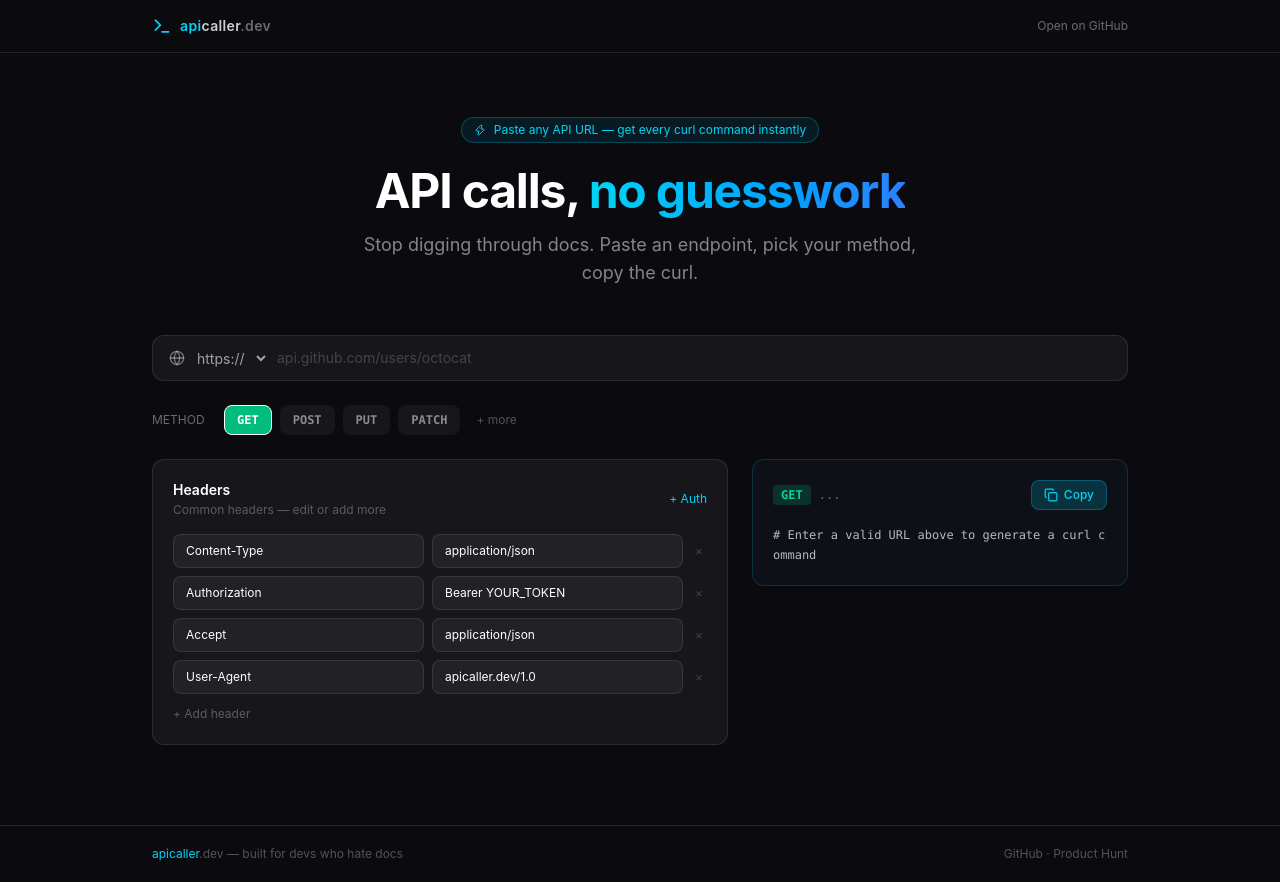
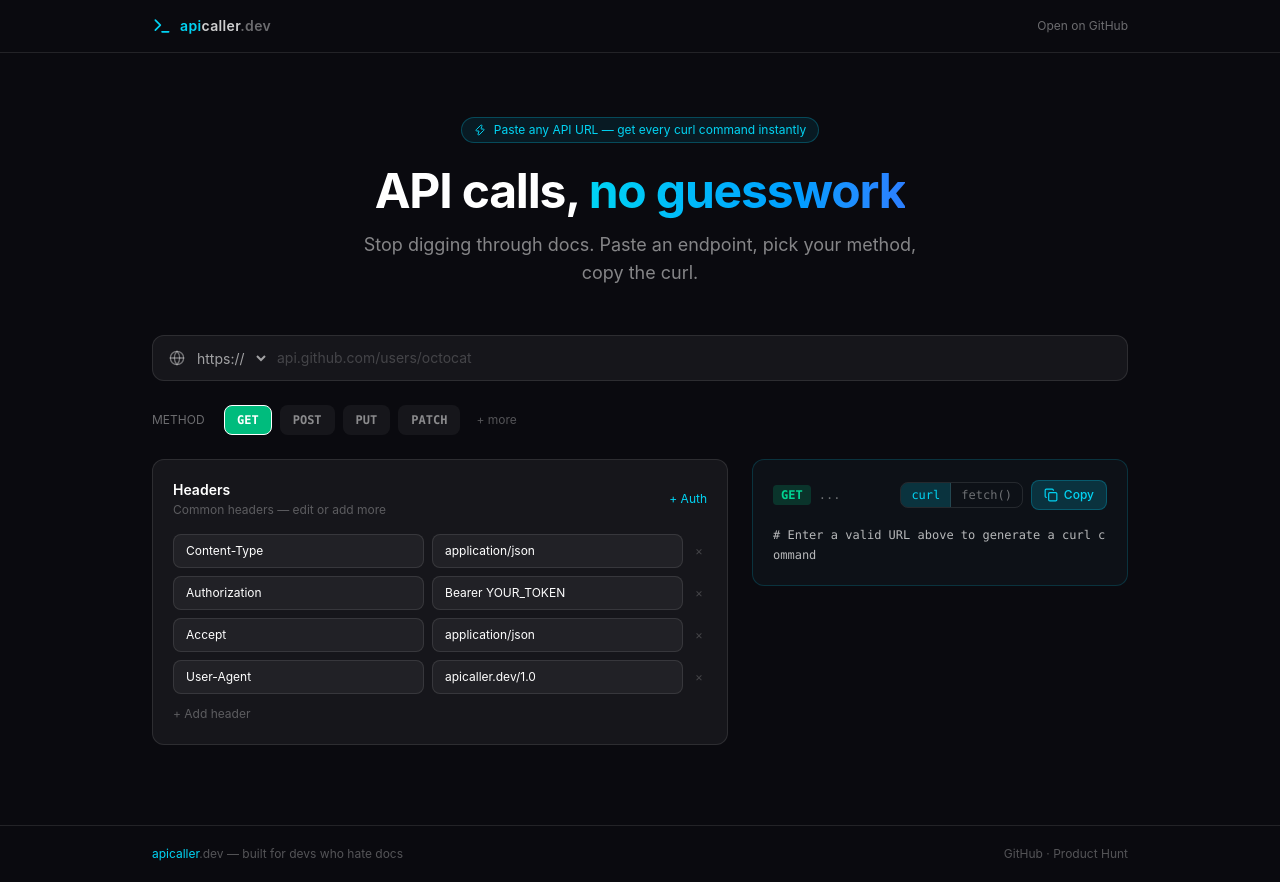
Before and after one commit to thakoreh/apicaller, a Next.js app: page / in a window 1280 px wide. Built offline with nearby package versions, Linux system fonts and the light colour scheme.

Commit message:
feat: add fetch() code generator alongside curl

```diff
--- a/src/app/page.tsx
+++ b/src/app/page.tsx
@@ -1,7 +1,7 @@
 'use client';
 
 import { useState, useCallback } from 'react';
-import { parseUrl, buildCurlCommand, COMMON_HEADERS } from '@/lib/url';
+import { parseUrl, buildCurlCommand, buildFetchCode, COMMON_HEADERS } from '@/lib/url';
 import { Copy, Check, Zap, Globe, Code2, Terminal } from 'lucide-react';
 
 const METHODS = [
@@ -41,6 +41,7 @@ export default function HomePage() {
   const [body, setBody] = useState('');
   const [copied, setCopied] = useState(false);
   const [showAllMethods, setShowAllMethods] = useState(false);
+  const [outputFormat, setOutputFormat] = useState<'curl' | 'fetch'>('curl');
 
   const parsed = parseUrl(urlInput);
   const fullUrl = parsed.isValid
@@ -48,7 +49,9 @@ export default function HomePage() {
     : urlInput.startsWith('http') ? urlInput : '';
 
   const curlCommand = parsed.isValid
-    ? buildCurlCommand(selectedMethod, fullUrl, headers, body)
+    ? outputFormat === 'fetch'
+      ? buildFetchCode(selectedMethod, fullUrl, headers, body)
+      : buildCurlCommand(selectedMethod, fullUrl, headers, body)
     : '# Enter a valid URL above to generate a curl command';
 
   const addHeader = () => setHeaders((h) => [...h, { key: '', value: '' }]);
@@ -245,6 +248,30 @@ export default function HomePage() {
                     {parsed.isValid ? parsed.pathname || '/' : '...'}
                   </span>
                 </div>
+                <div className="flex items-center gap-2">
+                  {/* Output format toggle */}
+                  <div className="flex items-center rounded-lg border border-white/10 overflow-hidden">
+                    <button
+                      onClick={() => setOutputFormat('curl')}
+                      className={`px-2.5 py-1 text-xs font-mono transition-colors ${
+                        outputFormat === 'curl'
+                          ? 'bg-cyan-500/20 text-cyan-400 border-r border-white/10'
+                          : 'text-white/40 hover:text-white/70'
+                      }`}
+                    >
+                      curl
+                    </button>
+                    <button
+                      onClick={() => setOutputFormat('fetch')}
+                      className={`px-2.5 py-1 text-xs font-mono transition-colors ${
+                        outputFormat === 'fetch'
+                          ? 'bg-cyan-500/20 text-cyan-400'
+                          : 'text-white/40 hover:text-white/70'
+                      }`}
+                    >
+                      fetch()
+                    </button>
+                  </div>
                   <button
                     onClick={copyCommand}
                     className={`flex items-center gap-1.5 px-3 py-1.5 rounded-lg text-xs font-medium transition-all ${
@@ -256,6 +283,7 @@ export default function HomePage() {
                     {copied ? <Check className="w-3.5 h-3.5" /> : <Copy className="w-3.5 h-3.5" />}
                     {copied ? 'Copied!' : 'Copy'}
                   </button>
+                </div>
               </div>
               <pre className="font-mono text-xs text-white/70 leading-relaxed overflow-x-auto whitespace-pre-wrap break-all">
                 {curlCommand}
--- a/src/lib/url.ts
+++ b/src/lib/url.ts
@@ -24,6 +24,48 @@ export function parseUrl(input: string): ParsedUrl {
       isValid: false,
     };
   }
+}
+
+export function buildFetchCode(
+  method: string,
+  url: string,
+  headers: { key: string; value: string }[],
+  body: string,
+): string {
+  const hasBody = body.trim() && !['GET', 'HEAD', 'OPTIONS'].includes(method);
+  const headersObj = headers
+    .filter((h) => h.key.trim())
+    .reduce<Record<string, string>>((acc, h) => {
+      acc[h.key.trim()] = h.value.trim();
+      return acc;
+    }, {});
+
+  const parts: string[] = [];
+
+  if (hasBody) {
+    parts.push(`const response = await fetch('${url}', {\n  method: '${method}',`);
+  } else {
+    parts.push(`const response = await fetch('${url}', {\n  method: '${method}',`);
+  }
+
+  if (Object.keys(headersObj).length > 0) {
+    const hdrLines = Object.entries(headersObj)
+      .map(([k, v]) => `    ${JSON.stringify(k)}: ${JSON.stringify(v)}`)
+      .join(',\n');
+    parts.push(`  headers: {\n${hdrLines},\n  },`);
+  }
+
+  if (hasBody) {
+    const escaped = body.trim();
+    if (headersObj['Content-Type']?.includes('json')) {
+      parts.push(`  body: JSON.stringify(${escaped}),`);
+    } else {
+      parts.push(`  body: \`${escaped}\`,`);
+    }
+  }
+
+  parts.push(`});\n\nconst data = await response.json();\nconsole.log(data);`);
+  return parts.join('\n');
 }
 
 export function buildCurlCommand(
```
Lines whose indentation alone changed are shown as unchanged.
